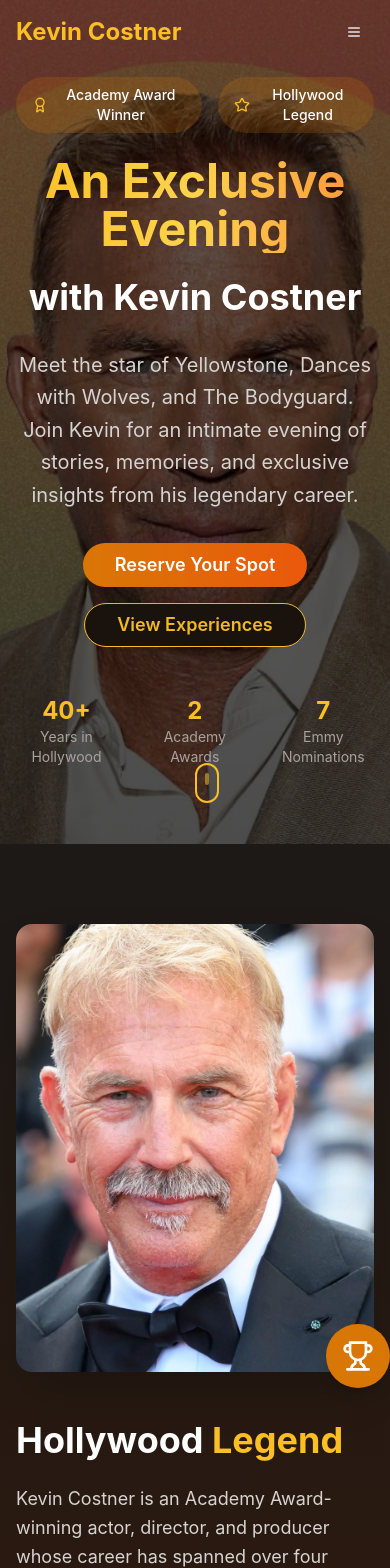
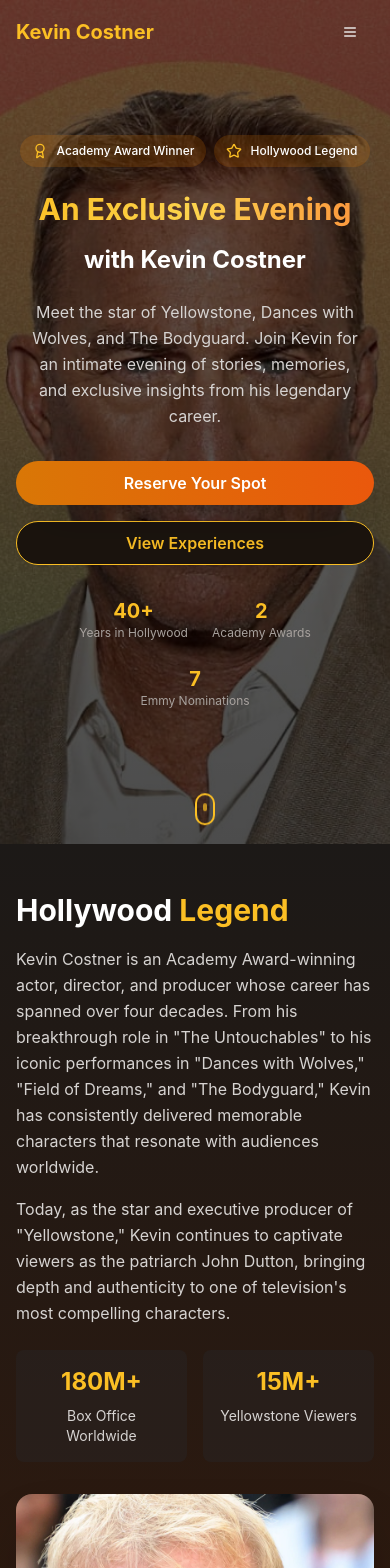
Before and after one commit to kevitlam/costner-golden-moments, a React (Vite) app: page / in a window 390 px wide. Shown: the top 1568 px of the page. Built offline with nearby package versions, Linux system fonts and the light colour scheme.

Commit message:
Fix: Improve mobile responsiveness and menu
- Enhanced mobile responsiveness across the site.
- Increased hamburger menu size for better usability.
- Improved the overall look and feel of the mobile version.

```diff
--- a/src/components/About.tsx
+++ b/src/components/About.tsx
@@ -27,11 +27,11 @@ export const About = () => {
   ];
 
   return (
-    <section id="about" className="py-20 bg-gradient-to-b from-stone-900 to-amber-950">
-      <div className="container mx-auto px-4">
-        <div className="grid lg:grid-cols-2 gap-12 items-center">
+    <section id="about" className="py-12 sm:py-16 lg:py-20 bg-gradient-to-b from-stone-900 to-amber-950">
+      <div className="container mx-auto px-4 sm:px-6 lg:px-8">
+        <div className="grid lg:grid-cols-2 gap-8 lg:gap-12 items-center">
           {/* Image */}
-          <div className="relative">
+          <div className="relative order-2 lg:order-1">
             <div className="aspect-[4/5] rounded-2xl overflow-hidden shadow-2xl">
               <img
                 src="/lovable-uploads/ad92aefc-88b5-436e-9f81-958cc808de7c.png"
@@ -39,47 +39,47 @@ export const About = () => {
                 className="w-full h-full object-cover"
               />
             </div>
-            <div className="absolute -bottom-4 -right-4 bg-amber-600 text-white p-4 rounded-full shadow-lg">
-              <Trophy className="w-8 h-8" />
+            <div className="absolute -bottom-3 -right-3 sm:-bottom-4 sm:-right-4 bg-amber-600 text-white p-3 sm:p-4 rounded-full shadow-lg">
+              <Trophy className="w-6 h-6 sm:w-8 sm:h-8" />
             </div>
           </div>
 
           {/* Content */}
-          <div className="space-y-8">
+          <div className="space-y-6 sm:space-y-8 order-1 lg:order-2">
             <div>
-              <h2 className="text-4xl md:text-5xl font-bold text-white mb-6">
+              <h2 className="text-3xl sm:text-4xl lg:text-5xl font-bold text-white mb-4 sm:mb-6 leading-tight">
                 Hollywood <span className="text-amber-400">Legend</span>
               </h2>
-              <p className="text-lg text-stone-300 leading-relaxed mb-6">
+              <p className="text-base sm:text-lg text-stone-300 leading-relaxed mb-4 sm:mb-6">
                 Kevin Costner is an Academy Award-winning actor, director, and producer whose career has spanned over four decades. From his breakthrough role in "The Untouchables" to his iconic performances in "Dances with Wolves," "Field of Dreams," and "The Bodyguard," Kevin has consistently delivered memorable characters that resonate with audiences worldwide.
               </p>
-              <p className="text-lg text-stone-300 leading-relaxed">
+              <p className="text-base sm:text-lg text-stone-300 leading-relaxed">
                 Today, as the star and executive producer of "Yellowstone," Kevin continues to captivate viewers as the patriarch John Dutton, bringing depth and authenticity to one of television's most compelling characters.
               </p>
             </div>
 
             {/* Stats */}
-            <div className="grid grid-cols-2 gap-6">
-              <div className="text-center p-4 bg-stone-800/50 rounded-lg">
-                <div className="text-3xl font-bold text-amber-400 mb-2">180M+</div>
-                <div className="text-stone-300">Box Office Worldwide</div>
+            <div className="grid grid-cols-2 gap-4 sm:gap-6">
+              <div className="text-center p-4 sm:p-6 bg-stone-800/50 rounded-lg">
+                <div className="text-2xl sm:text-3xl font-bold text-amber-400 mb-2">180M+</div>
+                <div className="text-sm sm:text-base text-stone-300">Box Office Worldwide</div>
               </div>
-              <div className="text-center p-4 bg-stone-800/50 rounded-lg">
-                <div className="text-3xl font-bold text-amber-400 mb-2">15M+</div>
-                <div className="text-stone-300">Yellowstone Viewers</div>
+              <div className="text-center p-4 sm:p-6 bg-stone-800/50 rounded-lg">
+                <div className="text-2xl sm:text-3xl font-bold text-amber-400 mb-2">15M+</div>
+                <div className="text-sm sm:text-base text-stone-300">Yellowstone Viewers</div>
               </div>
             </div>
           </div>
         </div>
 
         {/* Achievements Grid */}
-        <div className="mt-16 grid md:grid-cols-2 lg:grid-cols-4 gap-6">
+        <div className="mt-12 sm:mt-16 grid grid-cols-1 sm:grid-cols-2 lg:grid-cols-4 gap-4 sm:gap-6">
           {achievements.map((achievement, index) => (
             <Card key={index} className="bg-stone-800/50 border-stone-700 hover:border-amber-600 transition-colors">
-              <CardContent className="p-6 text-center">
-                <achievement.icon className="w-12 h-12 text-amber-400 mx-auto mb-4" />
-                <h3 className="text-xl font-bold text-white mb-2">{achievement.title}</h3>
-                <p className="text-stone-300 text-sm">{achievement.description}</p>
+              <CardContent className="p-4 sm:p-6 text-center">
+                <achievement.icon className="w-10 h-10 sm:w-12 sm:h-12 text-amber-400 mx-auto mb-3 sm:mb-4" />
+                <h3 className="text-lg sm:text-xl font-bold text-white mb-2">{achievement.title}</h3>
+                <p className="text-stone-300 text-sm leading-relaxed">{achievement.description}</p>
               </CardContent>
             </Card>
           ))}
--- a/src/components/Hero.tsx
+++ b/src/components/Hero.tsx
@@ -14,34 +14,34 @@ export const Hero = () => {
       />
 
       {/* Content */}
-      <div className="relative z-10 text-center text-white px-4 max-w-4xl mx-auto">
-        <div className="flex justify-center mb-6 space-x-4">
-          <div className="flex items-center space-x-2 bg-amber-600/20 px-4 py-2 rounded-full">
-            <Award className="w-5 h-5 text-amber-400" />
-            <span className="text-sm font-medium">Academy Award Winner</span>
+      <div className="relative z-10 text-center text-white px-4 sm:px-6 lg:px-8 max-w-6xl mx-auto">
+        <div className="flex flex-wrap justify-center mb-6 sm:mb-8 gap-2 sm:gap-4">
+          <div className="flex items-center space-x-2 bg-amber-600/20 px-3 py-2 sm:px-4 sm:py-2 rounded-full">
+            <Award className="w-4 h-4 sm:w-5 sm:h-5 text-amber-400" />
+            <span className="text-xs sm:text-sm font-medium">Academy Award Winner</span>
           </div>
-          <div className="flex items-center space-x-2 bg-amber-600/20 px-4 py-2 rounded-full">
-            <Star className="w-5 h-5 text-amber-400" />
-            <span className="text-sm font-medium">Hollywood Legend</span>
+          <div className="flex items-center space-x-2 bg-amber-600/20 px-3 py-2 sm:px-4 sm:py-2 rounded-full">
+            <Star className="w-4 h-4 sm:w-5 sm:h-5 text-amber-400" />
+            <span className="text-xs sm:text-sm font-medium">Hollywood Legend</span>
           </div>
         </div>
 
-        <h1 className="text-5xl md:text-7xl font-bold mb-6 bg-gradient-to-r from-amber-400 via-amber-300 to-orange-400 bg-clip-text text-transparent">
+        <h1 className="text-3xl sm:text-4xl md:text-5xl lg:text-6xl xl:text-7xl font-bold mb-4 sm:mb-6 bg-gradient-to-r from-amber-400 via-amber-300 to-orange-400 bg-clip-text text-transparent leading-tight">
           An Exclusive Evening
         </h1>
-        <h2 className="text-4xl md:text-6xl font-bold mb-8">
+        <h2 className="text-2xl sm:text-3xl md:text-4xl lg:text-5xl xl:text-6xl font-bold mb-6 sm:mb-8 leading-tight">
           with Kevin Costner
         </h2>
 
-        <p className="text-xl md:text-2xl mb-8 text-stone-300 max-w-3xl mx-auto leading-relaxed">
+        <p className="text-base sm:text-lg md:text-xl lg:text-2xl mb-8 sm:mb-10 text-stone-300 max-w-4xl mx-auto leading-relaxed px-2">
           Meet the star of Yellowstone, Dances with Wolves, and The Bodyguard.
           Join Kevin for an intimate evening of stories, memories, and exclusive insights from his legendary career.
         </p>
 
-        <div className="flex flex-col sm:flex-row gap-4 justify-center items-center">
+        <div className="flex flex-col sm:flex-row gap-4 justify-center items-center mb-8 sm:mb-12">
           <Button
             size="lg"
-            className="bg-gradient-to-r from-amber-600 to-orange-600 hover:from-amber-700 hover:to-orange-700 text-white px-8 py-4 text-lg font-semibold rounded-full shadow-2xl transform hover:scale-105 transition-all duration-300"
+            className="w-full sm:w-auto bg-gradient-to-r from-amber-600 to-orange-600 hover:from-amber-700 hover:to-orange-700 text-white px-6 sm:px-8 py-4 text-base sm:text-lg font-semibold rounded-full shadow-2xl transform hover:scale-105 transition-all duration-300"
             onClick={() => document.getElementById('register')?.scrollIntoView({ behavior: 'smooth' })}
           >
             Reserve Your Spot
@@ -49,33 +49,33 @@ export const Hero = () => {
           <Button
             variant="outline"
             size="lg"
-            className="border-amber-400 text-amber-400 hover:bg-amber-400 hover:text-stone-900 px-8 py-4 text-lg font-semibold rounded-full"
+            className="w-full sm:w-auto border-amber-400 text-amber-400 hover:bg-amber-400 hover:text-stone-900 px-6 sm:px-8 py-4 text-base sm:text-lg font-semibold rounded-full"
             onClick={() => document.getElementById('events')?.scrollIntoView({ behavior: 'smooth' })}
           >
             View Experiences
           </Button>
         </div>
 
-        <div className="mt-12 flex justify-center space-x-8 text-stone-400">
+        <div className="flex flex-wrap justify-center gap-6 sm:gap-8 text-stone-400">
           <div className="text-center">
-            <div className="text-2xl font-bold text-amber-400">40+</div>
-            <div className="text-sm">Years in Hollywood</div>
+            <div className="text-xl sm:text-2xl font-bold text-amber-400">40+</div>
+            <div className="text-xs sm:text-sm">Years in Hollywood</div>
           </div>
           <div className="text-center">
-            <div className="text-2xl font-bold text-amber-400">2</div>
-            <div className="text-sm">Academy Awards</div>
+            <div className="text-xl sm:text-2xl font-bold text-amber-400">2</div>
+            <div className="text-xs sm:text-sm">Academy Awards</div>
           </div>
           <div className="text-center">
-            <div className="text-2xl font-bold text-amber-400">7</div>
-            <div className="text-sm">Emmy Nominations</div>
+            <div className="text-xl sm:text-2xl font-bold text-amber-400">7</div>
+            <div className="text-xs sm:text-sm">Emmy Nominations</div>
           </div>
         </div>
       </div>
 
       {/* Scroll Indicator */}
-      <div className="absolute bottom-8 left-1/2 transform -translate-x-1/2 animate-bounce">
-        <div className="w-6 h-10 border-2 border-amber-400 rounded-full flex justify-center">
-          <div className="w-1 h-3 bg-amber-400 rounded-full mt-2 animate-pulse"></div>
+      <div className="absolute bottom-4 sm:bottom-8 left-1/2 transform -translate-x-1/2 animate-bounce">
+        <div className="w-5 h-8 sm:w-6 sm:h-10 border-2 border-amber-400 rounded-full flex justify-center">
+          <div className="w-1 h-2 sm:h-3 bg-amber-400 rounded-full mt-2 animate-pulse"></div>
         </div>
       </div>
     </section>
--- a/src/components/Navigation.tsx
+++ b/src/components/Navigation.tsx
@@ -27,31 +27,25 @@ export const Navigation = () => {
     { name: "Gallery", path: "/gallery" }
   ];
 
-  const scrollToSection = (id: string) => {
-    const element = document.getElementById(id);
-    element?.scrollIntoView({ behavior: "smooth" });
-    setIsOpen(false);
-  };
-
   const isHomePage = location.pathname === "/";
 
   return (
     <nav className={`fixed top-0 left-0 right-0 z-50 transition-all duration-300 ${
       scrolled ? "bg-stone-900/95 backdrop-blur-sm" : "bg-transparent"
     }`}>
-      <div className="container mx-auto px-4">
-        <div className="flex items-center justify-between h-16">
-          <Link to="/" className="text-2xl font-bold text-amber-400">
+      <div className="container mx-auto px-4 sm:px-6 lg:px-8">
+        <div className="flex items-center justify-between h-16 sm:h-20">
+          <Link to="/" className="text-xl sm:text-2xl lg:text-3xl font-bold text-amber-400 truncate">
             Kevin Costner
           </Link>
 
           {/* Desktop Menu */}
-          <div className="hidden md:flex space-x-8">
+          <div className="hidden lg:flex space-x-6 xl:space-x-8">
             {navigationItems.map((item) => (
               <Link
                 key={item.name}
                 to={item.path}
-                className={`text-stone-200 hover:text-amber-400 transition-colors font-medium ${
+                className={`text-stone-200 hover:text-amber-400 transition-colors font-medium text-sm xl:text-base ${
                   location.pathname === item.path ? "text-amber-400" : ""
                 }`}
               >
@@ -60,26 +54,27 @@ export const Navigation = () => {
             ))}
           </div>
 
-          {/* Mobile Menu Button */}
+          {/* Mobile Menu Button - Larger size */}
           <Button
             variant="ghost"
             size="icon"
-            className="md:hidden text-stone-200"
+            className="lg:hidden text-stone-200 w-12 h-12 sm:w-14 sm:h-14"
             onClick={() => setIsOpen(!isOpen)}
           >
-            {isOpen ? <X size={24} /> : <Menu size={24} />}
+            {isOpen ? <X size={32} className="sm:w-8 sm:h-8" /> : <Menu size={32} className="sm:w-8 sm:h-8" />}
           </Button>
         </div>
 
         {/* Mobile Menu */}
         {isOpen && (
-          <div className="md:hidden bg-stone-900/95 backdrop-blur-sm py-4">
+          <div className="lg:hidden bg-stone-900/98 backdrop-blur-sm border-t border-stone-700">
+            <div className="py-4 space-y-2">
               {navigationItems.map((item) => (
                 <Link
                   key={item.name}
                   to={item.path}
-                className={`block w-full text-left px-4 py-2 text-stone-200 hover:text-amber-400 transition-colors ${
-                  location.pathname === item.path ? "text-amber-400" : ""
+                  className={`block w-full text-left px-6 py-4 text-lg font-medium text-stone-200 hover:text-amber-400 hover:bg-stone-800/50 transition-all duration-200 ${
+                    location.pathname === item.path ? "text-amber-400 bg-stone-800/30" : ""
                   }`}
                   onClick={() => setIsOpen(false)}
                 >
@@ -87,6 +82,7 @@ export const Navigation = () => {
                 </Link>
               ))}
             </div>
+          </div>
         )}
       </div>
     </nav>
```
Also changed, not shown: src/pages/Index.tsx (+28 -28 lines). Lines whose indentation alone changed are shown as unchanged.
